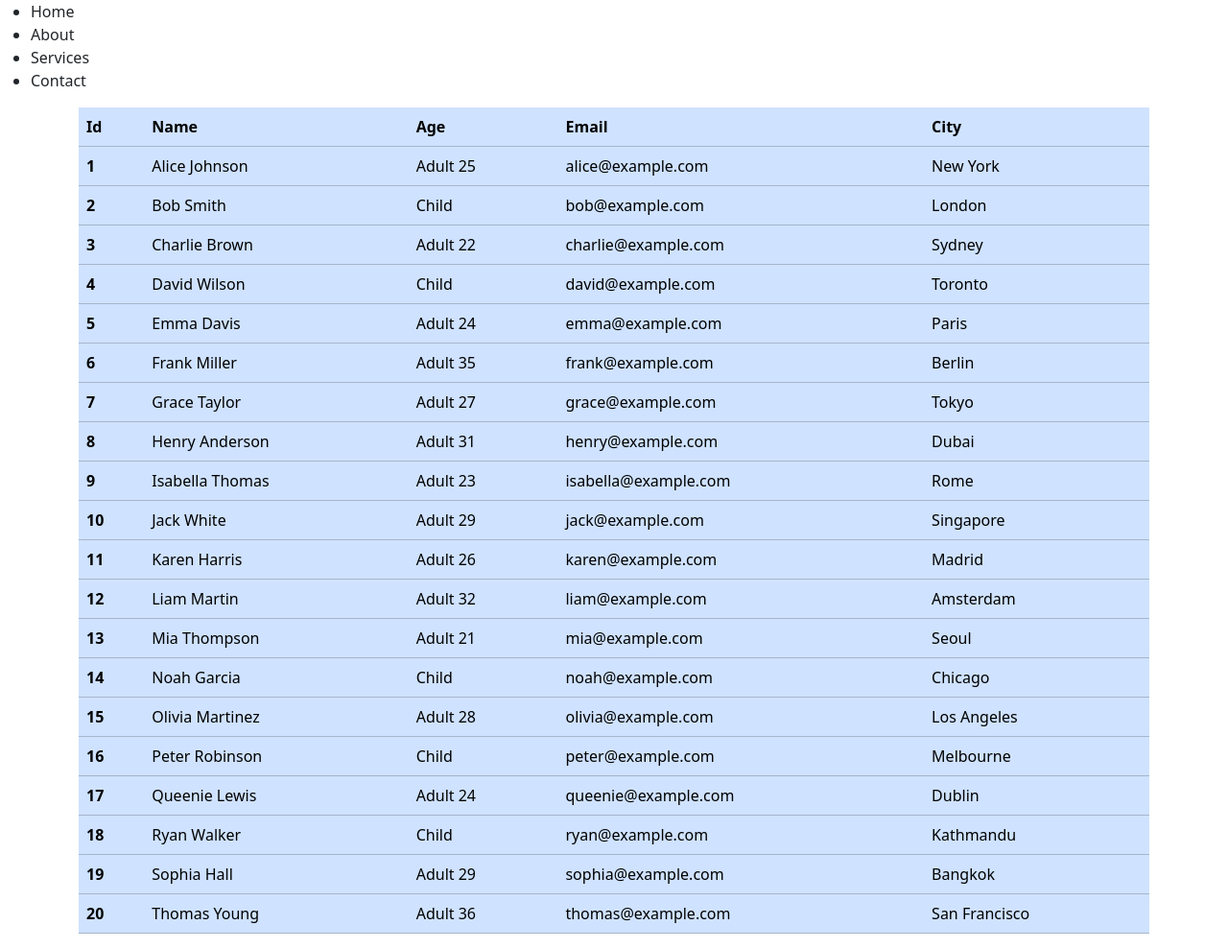
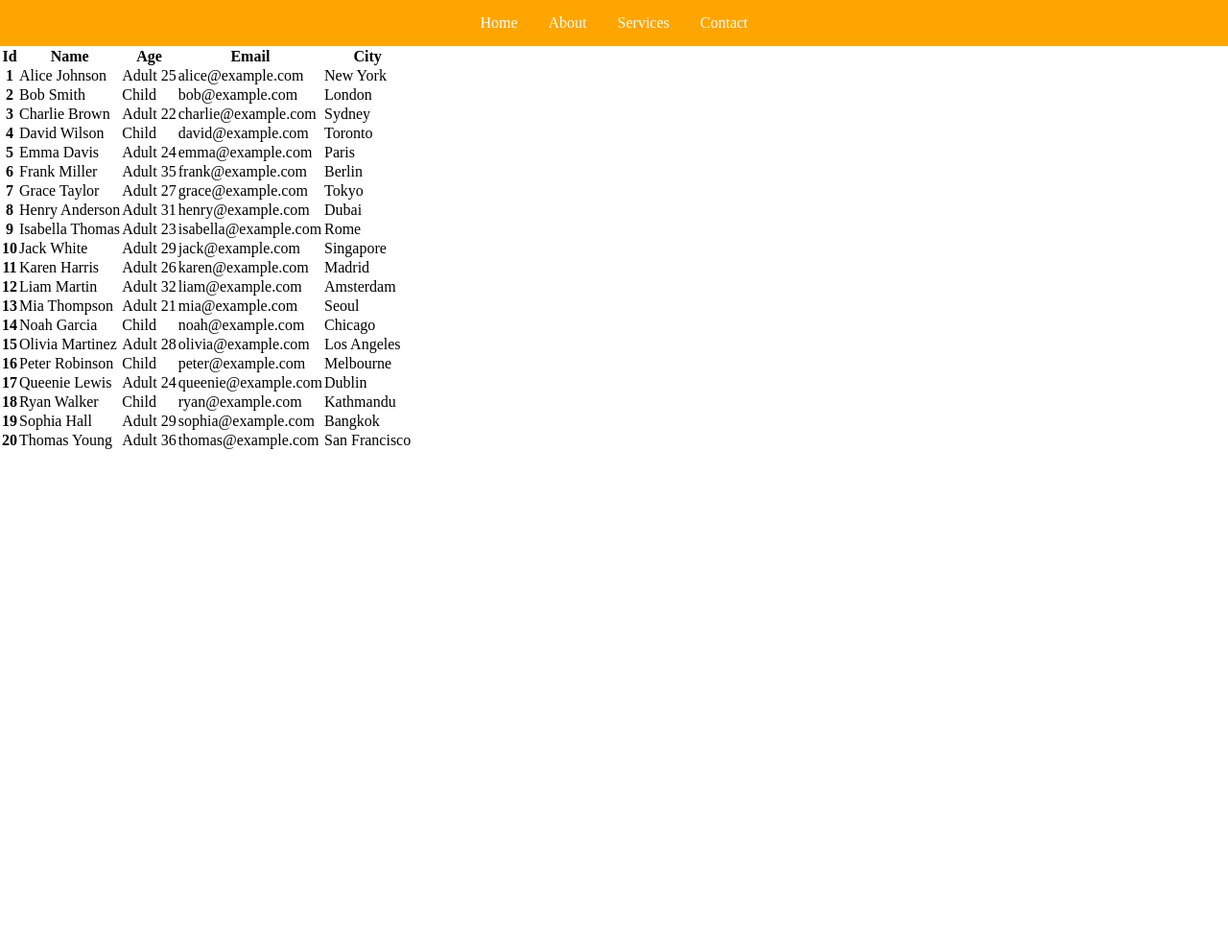
Before and after one commit to GyanendraAryal/Mindrisers_django, a Django app: page /home/ in a window 1280 px wide. Shown: the whole page at 96% size. After the commit the page ends 468 px from the top, so only its background shows below. Run offline with Django 5.2, Linux system fonts and the light colour scheme.

Commit message:
Update base template

```diff
--- a/Templates/base.html
+++ b/Templates/base.html
@@ -4,17 +4,43 @@
     <meta charset="UTF-8" />
     <meta name="viewport" content="width=device-width, initial-scale=1.0" />
     <title>{% block title %}{% endblock title %}</title>
+    {% comment %}
     <link
       href="https://cdn.jsdelivr.net/npm/bootstrap@5.3.8/dist/css/bootstrap.min.css"
       rel="stylesheet"
       integrity="sha384-sRIl4kxILFvY47J16cr9ZwB07vP4J8+LH7qKQnuqkuIAvNWLzeN8tE5YBujZqJLB"
       crossorigin="anonymous"
     />
+    {% endcomment %}
+    <style>
+      * {
+        padding: 0;
+        margin: 0;
+      }
+      .nav-items {
+        padding: 0;
+        margin: 0;
+      }
+      .nav-items {
+        display: flex;
+        height: 3em;
+        background: orange;
+        justify-content: center;
+        align-items: center;
+        color: white;
+        gap: 2rem;
+        list-style: none;
+      }
+
+      .nav-items li {
+        cursor: pointer;
+      }
+    </style>
   </head>
   <body>
     <header>
       <nav>
-        <ul class="flex cursor-pointer list-none">
+        <ul class="nav-items">
           <li>Home</li>
           <li>About</li>
           <li>Services</li>
```
